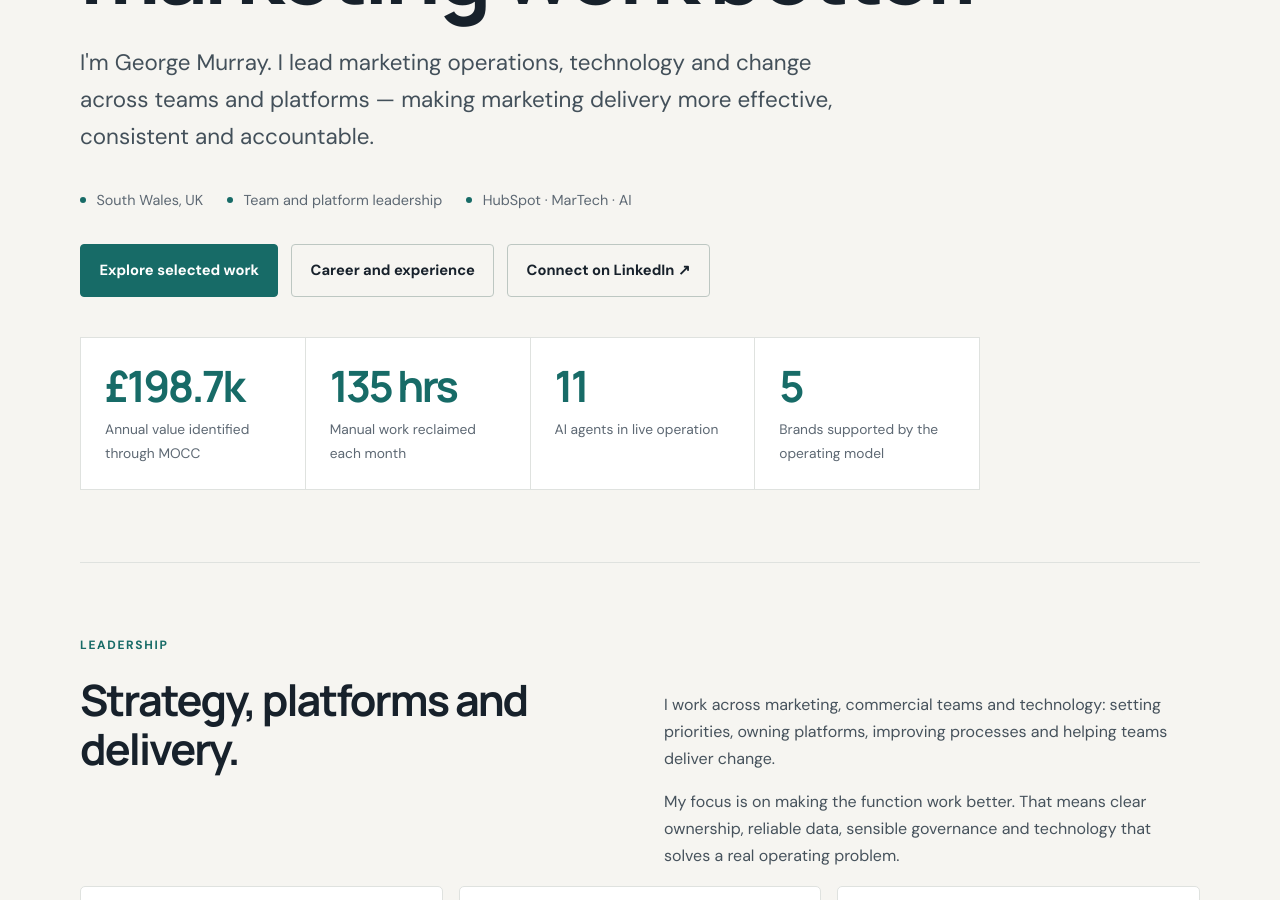
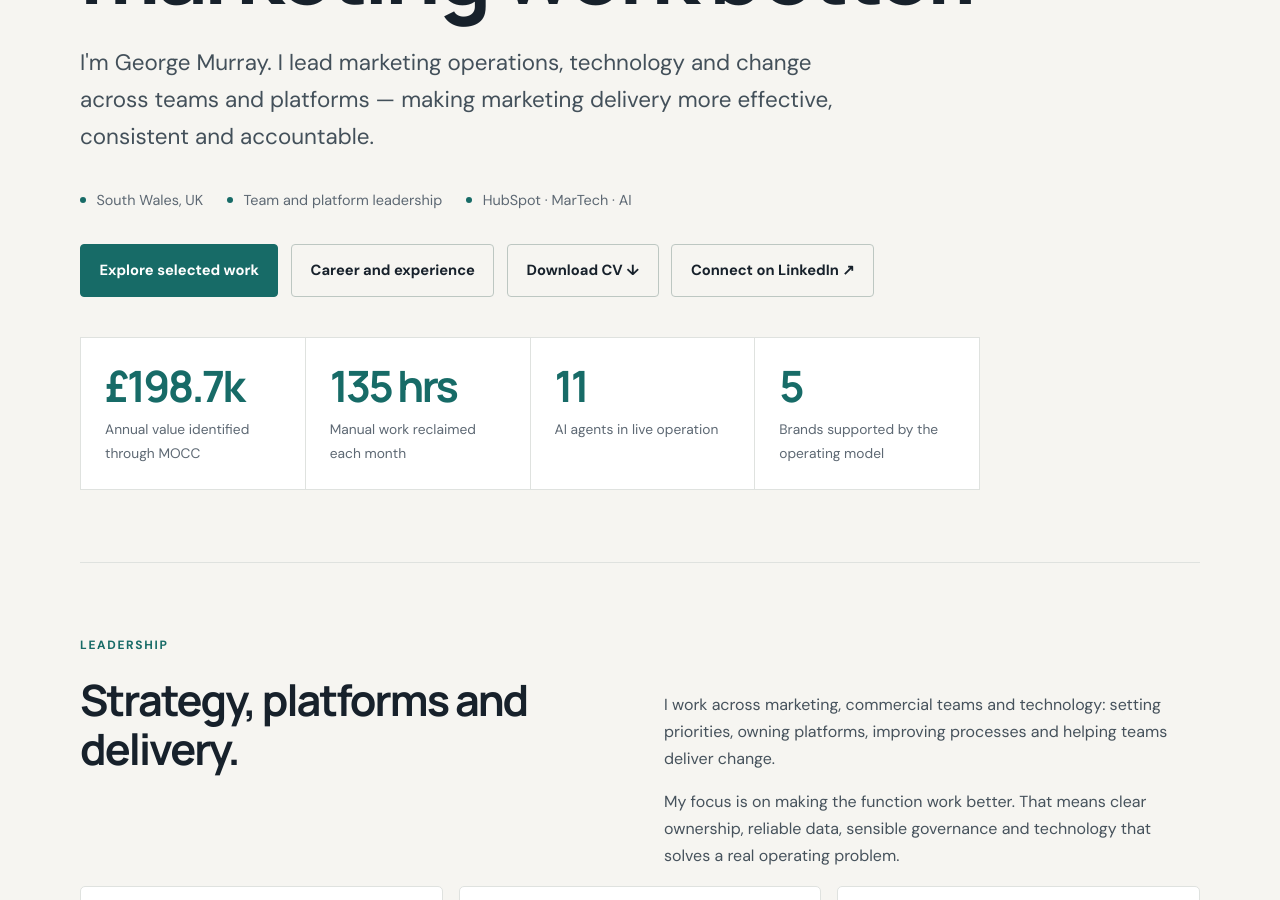
Before and after one commit to georgefwmurray/Marketing-Operations-Control-Centre, a Jekyll site: the page built from index.md, in a window 1280 px wide and 900 px high, scrolled down 520 px. Built offline with Jekyll 4.4.1, drawn with Linux system fonts in a browser that asks for light colours.

Commit message:
Add CV download button to homepage

```diff
--- a/index.md
+++ b/index.md
@@ -16,6 +16,7 @@ description: "George Murray is a marketing operations and technology leader with
   <div class="actions">
     <a class="button primary" href="#work">Explore selected work</a>
     <a class="button secondary" href="{{ '/about/' | relative_url }}">Career and experience</a>
+    <a class="button secondary" href="{{ '/assets/files/George-Murray-CV.pdf' | relative_url }}" download>Download CV ↓</a>
     <a class="button secondary" href="https://www.linkedin.com/in/georgefwmurray/" target="_blank" rel="noopener">Connect on LinkedIn ↗</a>
   </div>
   <div class="metrics" aria-label="Selected impact">
```
